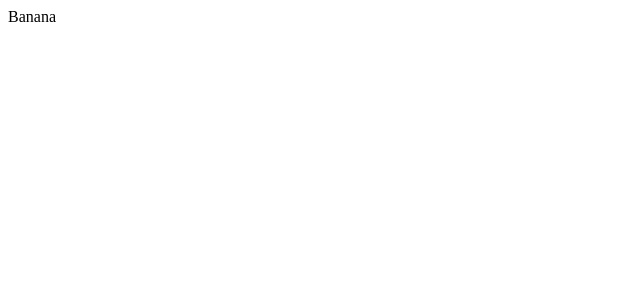
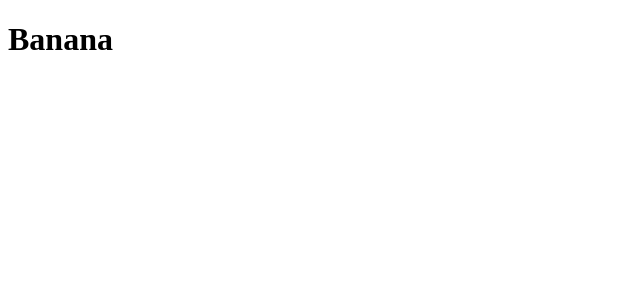
Before and after one commit to bujosa/telescopium, a Next.js app in the folder client/: page /banana in a window 1280 px wide. Shown: the top 300 px of the page, without its empty margins (0-640 px from the left). Built offline with nearby package versions, Linux system fonts and the light colour scheme.

Commit message:
Fixed next config

```diff
--- a/client/next.config.js
+++ b/client/next.config.js
@@ -1,5 +1,5 @@
 module.exports = {
-  webpackDevMiddleare: (config) => {
+  webpackDevMiddleware: (config) => {
     config.watchOptions.poll = 300;
     return config;
   },
--- a/client/pages/banana.js
+++ b/client/pages/banana.js
@@ -1,3 +1,7 @@
 export default () => {
-  return <div>Banana</div>;
+  return (
+    <div>
+      <h1>Banana</h1>
+    </div>
+  );
 };
```
